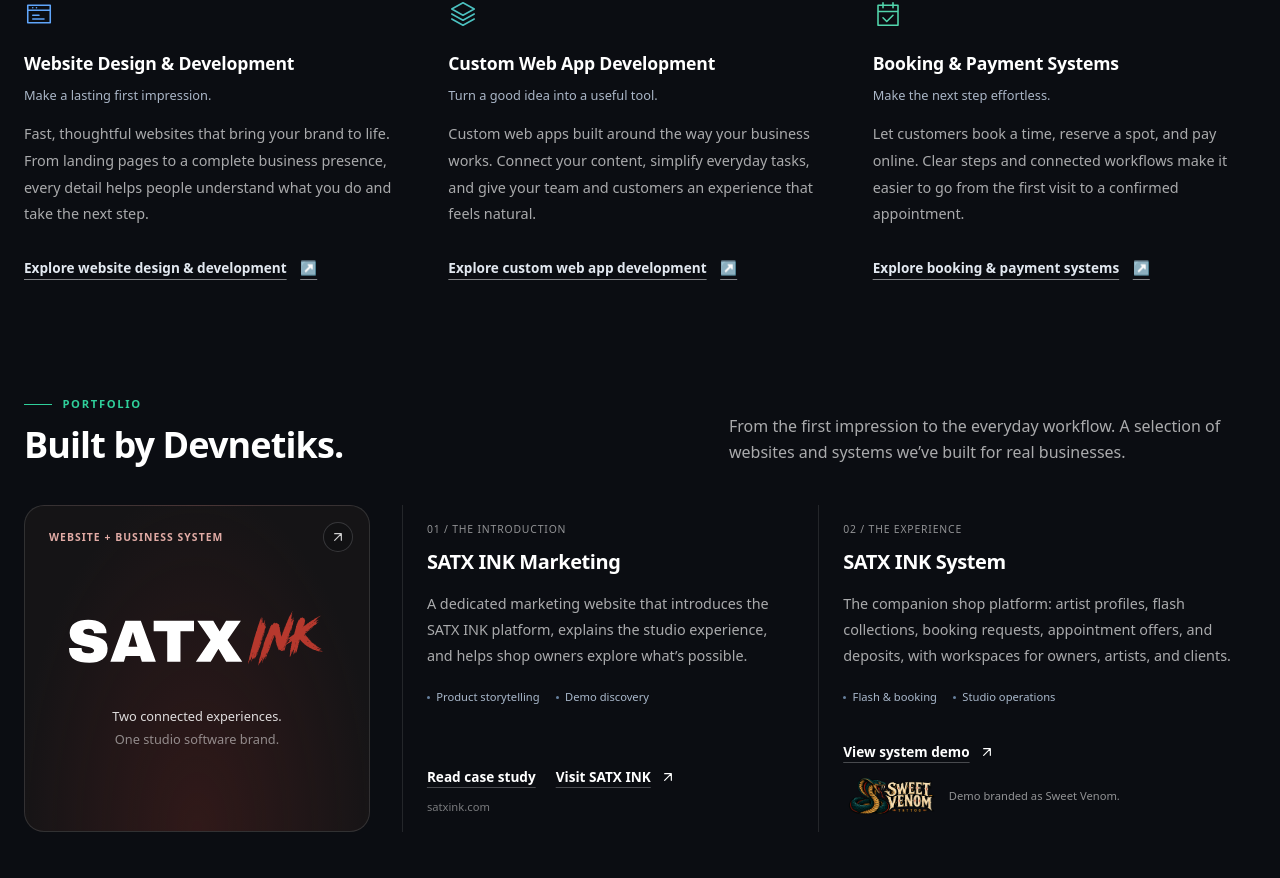
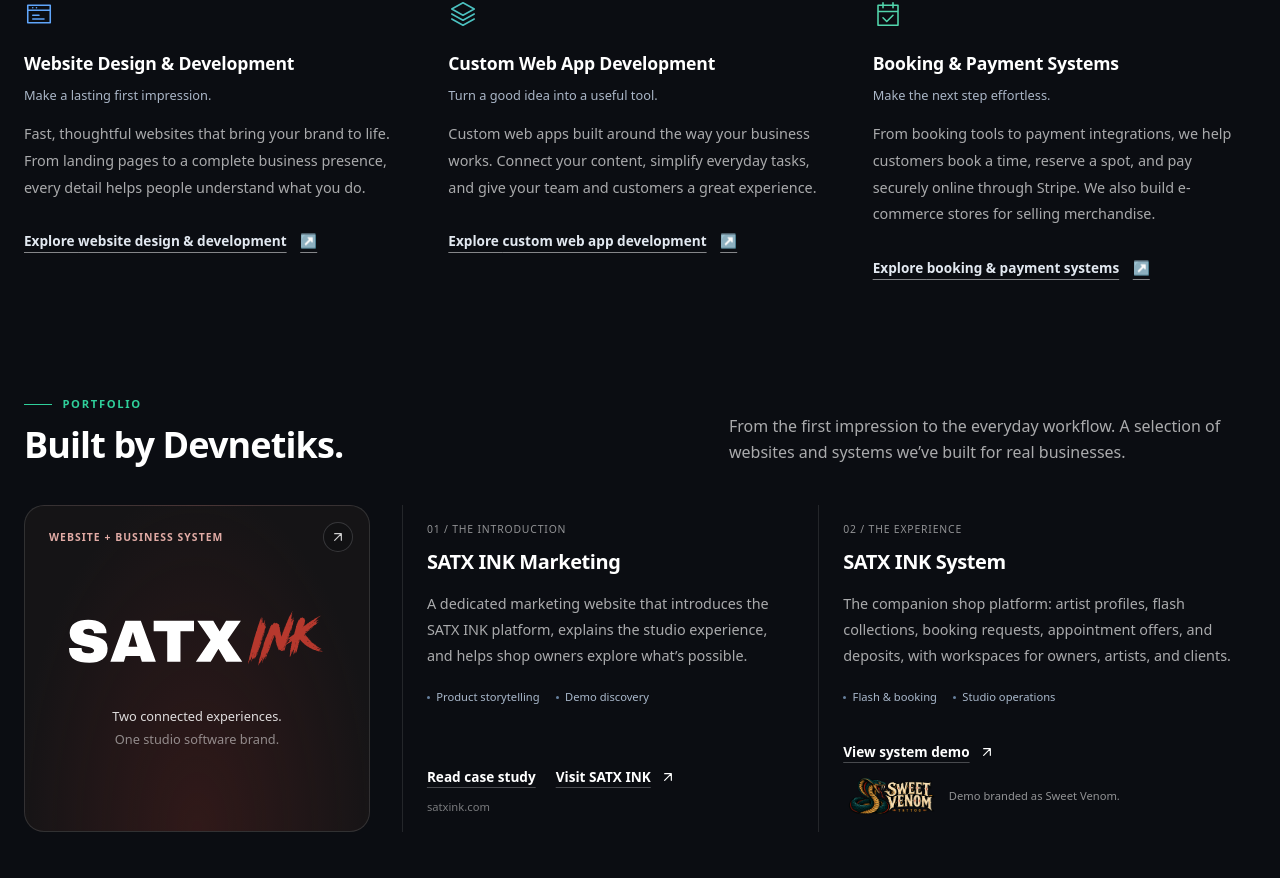
Before and after one commit to webdevRafa/devnetiks, a React (Vite) app: page / in a window 1280 px wide. Shown: the part 860-1738 px from the top of the page. Built offline with nearby package versions, Linux system fonts and the light colour scheme.

Commit message:
Refine homepage service copy and describe commerce support

```diff
--- a/src/pages/PublicHomePage.tsx
+++ b/src/pages/PublicHomePage.tsx
@@ -11,21 +11,21 @@
     title: "Website Design & Development",
     href: "/web-design-san-antonio",
     subtitle: "Make a lasting first impression.",
-    description: "Fast, thoughtful websites that bring your brand to life. From landing pages to a complete business presence, every detail helps people understand what you do and take the next step.",
+    description: "Fast, thoughtful websites that bring your brand to life. From landing pages to a complete business presence, every detail helps people understand what you do.",
     paths: ["M3 5h18v14H3z", "M3 9h18M7 7h.01M10 7h.01M7 13h5M7 16h9"],
   },
   {
     title: "Custom Web App Development",
     href: "/custom-web-app-development",
     subtitle: "Turn a good idea into a useful tool.",
-    description: "Custom web apps built around the way your business works. Connect your content, simplify everyday tasks, and give your team and customers an experience that feels natural.",
+    description: "Custom web apps built around the way your business works. Connect your content, simplify everyday tasks, and give your team and customers a great experience.",
     paths: ["m12 3 9 5-9 5-9-5 9-5Z", "m3 12 9 5 9-5M3 16l9 5 9-5"],
   },
   {
     title: "Booking & Payment Systems",
     href: "/custom-web-app-development#booking",
     subtitle: "Make the next step effortless.",
-    description: "Let customers book a time, reserve a spot, and pay online. Clear steps and connected workflows make it easier to go from the first visit to a confirmed appointment.",
+    description: "From booking tools to payment integrations, we help customers book a time, reserve a spot, and pay securely online through Stripe. We also build e-commerce stores for selling merchandise.",
     paths: ["M4 5h16v16H4zM8 3v4M16 3v4M4 10h16", "m8 15 3 3 5-5"],
   },
 ];
```
